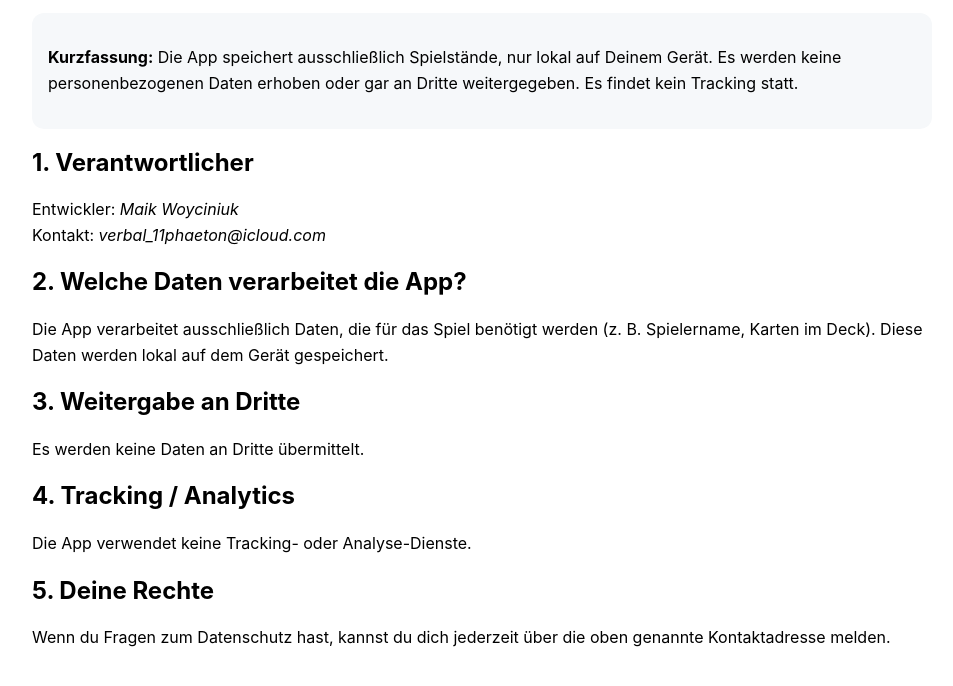
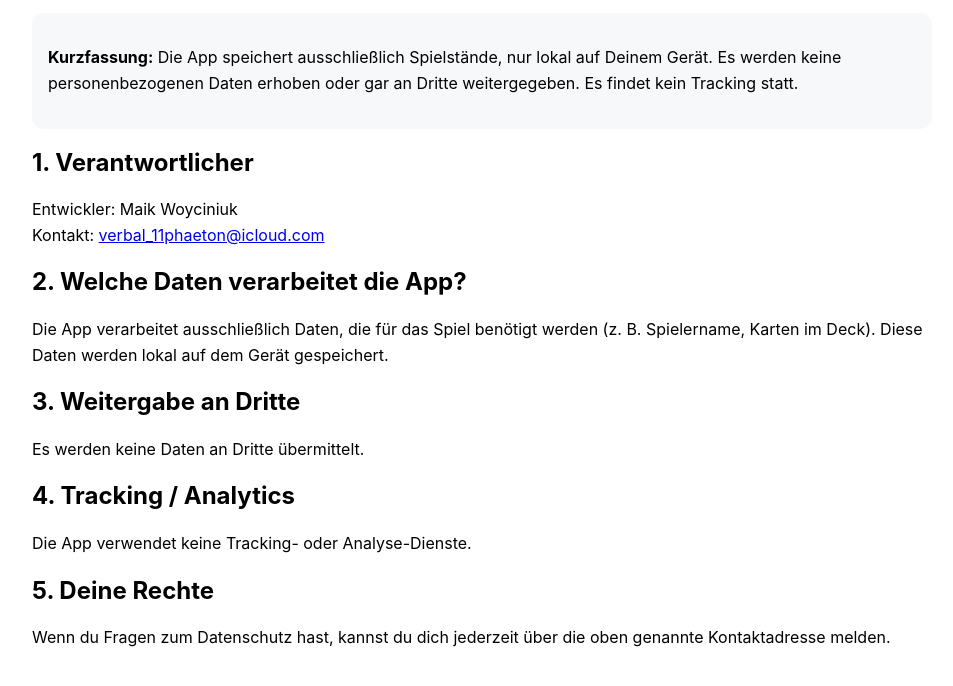
Before and after one commit to 99silient987/flip7tracker, a plain HTML site: page index.html in a window 1280 px wide. Shown: the part 128-814 px from the top of the page, without its empty margins (8-961 px from the left). Drawn offline with Linux system fonts and the light colour scheme.

Commit message:
Update index.html

```diff
--- a/index.html
+++ b/index.html
@@ -20,8 +20,8 @@
   </div>
 
   <h2>1. Verantwortlicher</h2>
-  <p>Entwickler: <em>Maik Woyciniuk</em><br>
-  Kontakt: <em>verbal_11phaeton@icloud.com</em></p>
+  <p>Entwickler: Maik Woyciniuk<br>
+  Kontakt: <a href="mailto:verbal_11phaeton@icloud.com">verbal_11phaeton@icloud.com</a>  </p>
 
   <h2>2. Welche Daten verarbeitet die App?</h2>
   <p>Die App verarbeitet ausschließlich Daten, die für das Spiel benötigt werden (z. B. Spielername, Karten im Deck). Diese Daten werden lokal auf dem Gerät gespeichert.</p>
```
